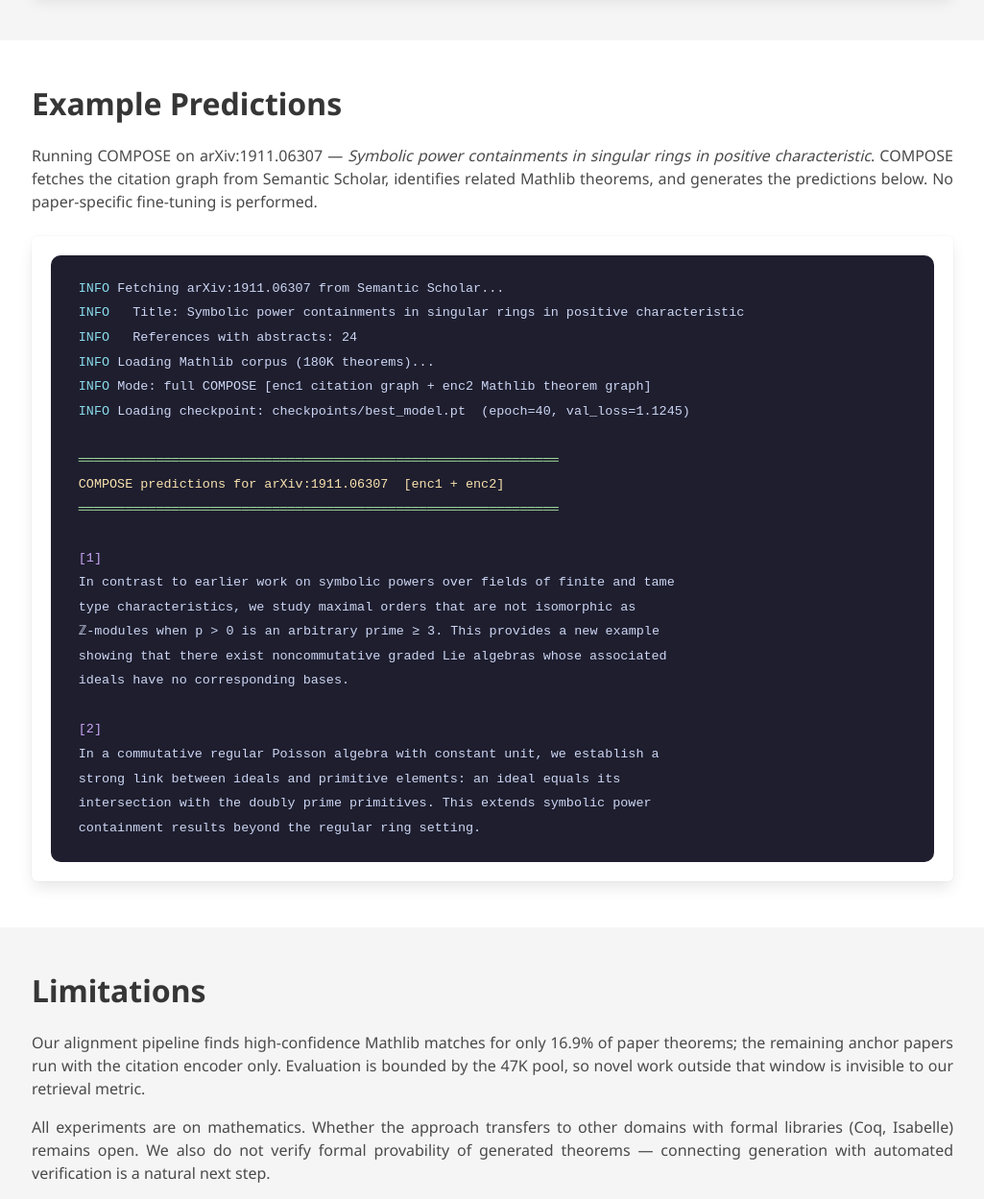
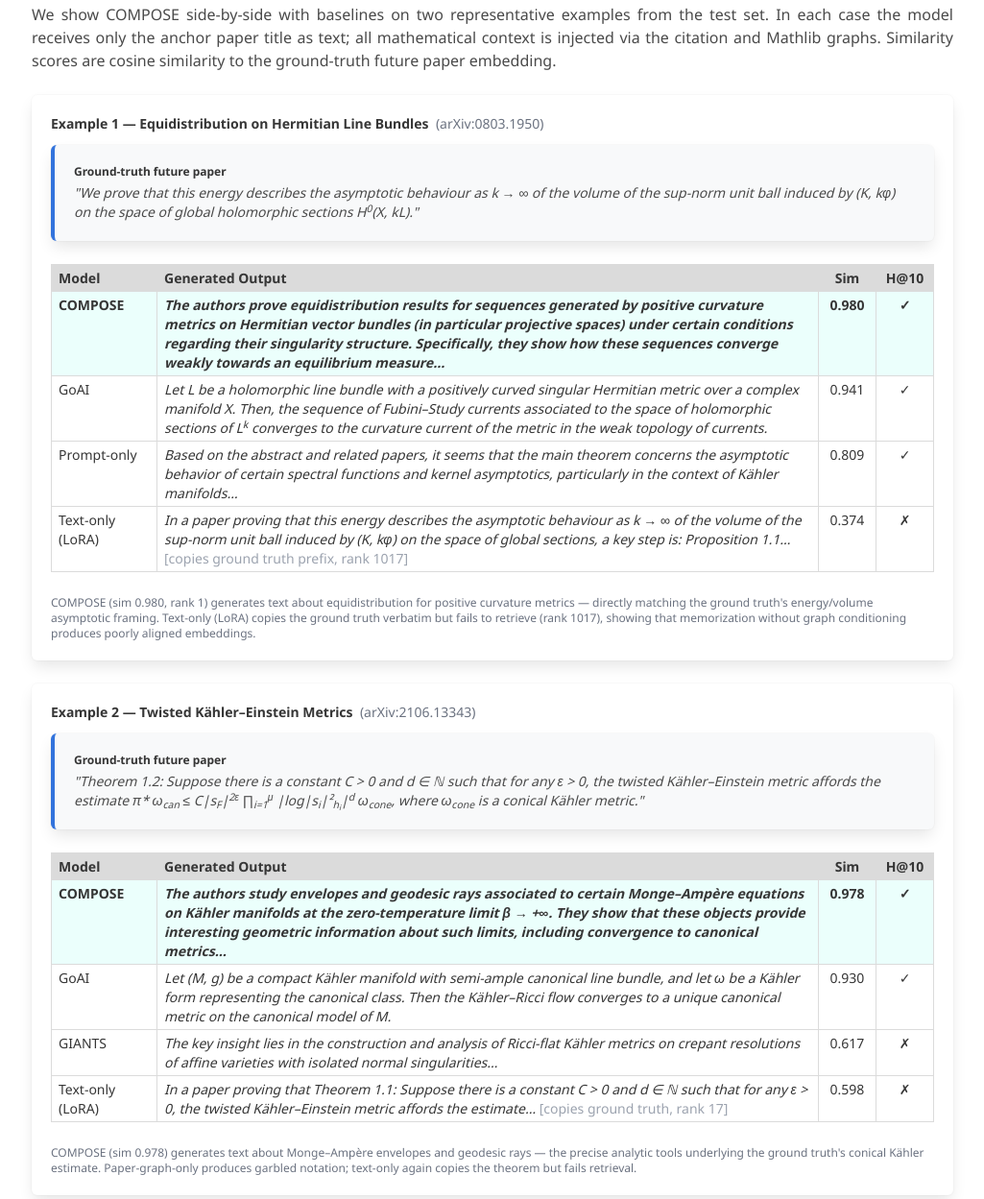
Before and after one commit to david-busbib/COMPOSE-page, a plain HTML site: page index.html in a window 1280 px wide. Shown: the part 5621-6870 px from the top of the page at 96% size, without its empty margins (127-1152 px from the left). Drawn offline with nearby package versions, Linux system fonts and the light colour scheme; some icons are missing; a web font is replaced by a local one.

Commit message:
Replace bar chart with line plot; add real qualitative examples from paper appendix

```diff
--- a/index.html
+++ b/index.html
@@ -432,11 +432,11 @@
         </div>
 
         <div class="box tw-mb-6">
-          <img src="static/images/hk_curve.png" alt="H@10 and H@100 retrieval performance across all models" class="mx-auto">
+          <img src="static/images/hk_curve.png" alt="H@k retrieval curves across all models" class="mx-auto" style="max-width:680px;">
           <p class="tw-text-left tw-text-xs tw-text-gray-500 tw-mt-3">
-            <strong>Retrieval performance (H@10 and H@100) across all models.</strong>
-            COMPOSE (ours) achieves the highest H@10 (0.508) and H@100 (0.808). Orange bars are GPT-4o-based
-            baselines; blue is COMPOSE; grey are DeepSeek-Math 7B and other baselines.
+            <strong>H@k retrieval curves (k = 1 to 100) on the confidence-stratified subset.</strong>
+            COMPOSE (red, bold) consistently dominates all baselines from H@1 through H@100.
+            All other models shown in grey.
           </p>
         </div>
 
@@ -504,39 +504,134 @@
         <h2 class="title is-3">Example Predictions</h2>
         <div class="content has-text-justified">
           <p>
-            Running COMPOSE on arXiv:1911.06307 — <em>Symbolic power containments in singular rings in positive
-            characteristic</em>. COMPOSE fetches the citation graph from Semantic Scholar, identifies related
-            Mathlib theorems, and generates the predictions below. No paper-specific fine-tuning is performed.
+            We show COMPOSE side-by-side with baselines on two representative examples from the test set.
+            In each case the model receives only the anchor paper title as text; all mathematical context
+            is injected via the citation and Mathlib graphs. Similarity scores are cosine similarity to the
+            ground-truth future paper embedding.
           </p>
         </div>
 
-        <div class="box">
-          <div class="terminal">
-            <span class="info">INFO</span> Fetching arXiv:1911.06307 from Semantic Scholar...<br>
-            <span class="info">INFO</span> &nbsp; Title: Symbolic power containments in singular rings in positive characteristic<br>
-            <span class="info">INFO</span> &nbsp; References with abstracts: 24<br>
-            <span class="info">INFO</span> Loading Mathlib corpus (180K theorems)...<br>
-            <span class="info">INFO</span> Mode: full COMPOSE [enc1 citation graph + enc2 Mathlib theorem graph]<br>
-            <span class="info">INFO</span> Loading checkpoint: checkpoints/best_model.pt &nbsp;(epoch=40, val_loss=1.1245)<br>
-            <br>
-            <span class="head">══════════════════════════════════════════════════════════════</span><br>
-            <span class="title-line">COMPOSE predictions for arXiv:1911.06307 &nbsp;[enc1 + enc2]</span><br>
-            <span class="head">══════════════════════════════════════════════════════════════</span><br>
-            <br>
-            <span class="pred">[1]</span><br>
-            In contrast to earlier work on symbolic powers over fields of finite and tame<br>
-            type characteristics, we study maximal orders that are not isomorphic as<br>
-            ℤ-modules when p &gt; 0 is an arbitrary prime ≥ 3. This provides a new example<br>
-            showing that there exist noncommutative graded Lie algebras whose associated<br>
-            ideals have no corresponding bases.<br>
-            <br>
-            <span class="pred">[2]</span><br>
-            In a commutative regular Poisson algebra with constant unit, we establish a<br>
-            strong link between ideals and primitive elements: an ideal equals its<br>
-            intersection with the doubly prime primitives. This extends symbolic power<br>
-            containment results beyond the regular ring setting.
+        <!-- Example 1 -->
+        <div class="box tw-mb-6">
+          <p class="tw-text-sm tw-font-semibold tw-mb-3">
+            <strong>Example 1 — Equidistribution on Hermitian Line Bundles</strong>
+            &nbsp;<span class="tw-text-gray-500 tw-font-normal">(arXiv:0803.1950)</span>
+          </p>
+
+          <div class="box" style="background:#f8f9fa; border-left:4px solid #3273dc;">
+            <p class="tw-text-xs tw-text-gray-500 tw-mb-1"><strong>Ground-truth future paper</strong></p>
+            <p class="tw-text-sm" style="font-style:italic;">
+              "We prove that this energy describes the asymptotic behaviour as
+              <em>k</em> → ∞ of the volume of the sup-norm unit ball induced by
+              (<em>K</em>, <em>k</em>φ) on the space of global holomorphic sections
+              <em>H</em><sup>0</sup>(<em>X</em>, <em>kL</em>)."
+            </p>
           </div>
+
+          <div class="table-container tw-mt-3">
+            <table class="table is-bordered is-narrow is-fullwidth tw-text-sm">
+              <thead class="has-background-grey-lighter">
+                <tr>
+                  <th style="width:110px">Model</th>
+                  <th>Generated Output</th>
+                  <th class="has-text-centered" style="width:60px">Sim</th>
+                  <th class="has-text-centered" style="width:60px">H@10</th>
+                </tr>
+              </thead>
+              <tbody>
+                <tr class="has-background-primary-light">
+                  <td><strong>COMPOSE</strong></td>
+                  <td><em>The authors prove equidistribution results for sequences generated by positive curvature metrics on Hermitian vector bundles (in particular projective spaces) under certain conditions regarding their singularity structure. Specifically, they show how these sequences converge weakly towards an equilibrium measure…</em></td>
+                  <td class="has-text-centered"><strong>0.980</strong></td>
+                  <td class="has-text-centered"><strong>✓</strong></td>
+                </tr>
+                <tr>
+                  <td>GoAI</td>
+                  <td><em>Let L be a holomorphic line bundle with a positively curved singular Hermitian metric over a complex manifold X. Then, the sequence of Fubini–Study currents associated to the space of holomorphic sections of L<sup>k</sup> converges to the curvature current of the metric in the weak topology of currents.</em></td>
+                  <td class="has-text-centered">0.941</td>
+                  <td class="has-text-centered">✓</td>
+                </tr>
+                <tr>
+                  <td>Prompt-only</td>
+                  <td><em>Based on the abstract and related papers, it seems that the main theorem concerns the asymptotic behavior of certain spectral functions and kernel asymptotics, particularly in the context of Kähler manifolds…</em></td>
+                  <td class="has-text-centered">0.809</td>
+                  <td class="has-text-centered">✓</td>
+                </tr>
+                <tr>
+                  <td>Text-only (LoRA)</td>
+                  <td><em>In a paper proving that this energy describes the asymptotic behaviour as k → ∞ of the volume of the sup-norm unit ball induced by (K, kφ) on the space of global sections, a key step is: Proposition 1.1…</em> <span class="tw-text-gray-400">[copies ground truth prefix, rank 1017]</span></td>
+                  <td class="has-text-centered">0.374</td>
+                  <td class="has-text-centered">✗</td>
+                </tr>
+              </tbody>
+            </table>
+          </div>
+          <p class="tw-text-xs tw-text-gray-500 tw-mt-2">
+            COMPOSE (sim 0.980, rank 1) generates text about equidistribution for positive curvature metrics — directly matching the ground truth's energy/volume asymptotic framing. Text-only (LoRA) copies the ground truth verbatim but fails to retrieve (rank 1017), showing that memorization without graph conditioning produces poorly aligned embeddings.
+          </p>
         </div>
+
+        <!-- Example 2 -->
+        <div class="box tw-mb-6">
+          <p class="tw-text-sm tw-font-semibold tw-mb-3">
+            <strong>Example 2 — Twisted Kähler–Einstein Metrics</strong>
+            &nbsp;<span class="tw-text-gray-500 tw-font-normal">(arXiv:2106.13343)</span>
+          </p>
+
+          <div class="box" style="background:#f8f9fa; border-left:4px solid #3273dc;">
+            <p class="tw-text-xs tw-text-gray-500 tw-mb-1"><strong>Ground-truth future paper</strong></p>
+            <p class="tw-text-sm" style="font-style:italic;">
+              "Theorem 1.2: Suppose there is a constant <em>C</em> &gt; 0 and <em>d</em> ∈ ℕ such that for any
+              ε &gt; 0, the twisted Kähler–Einstein metric affords the estimate
+              π* ω<sub>can</sub> ≤ C|s<sub>F</sub>|<sup>2ε</sup>
+              ∏<sub>i=1</sub><sup>μ</sup> |log|s<sub>i</sub>|²<sub>h<sub>i</sub></sub>|<sup>d</sup> ω<sub>cone</sub>,
+              where ω<sub>cone</sub> is a conical Kähler metric."
+            </p>
+          </div>
+
+          <div class="table-container tw-mt-3">
+            <table class="table is-bordered is-narrow is-fullwidth tw-text-sm">
+              <thead class="has-background-grey-lighter">
+                <tr>
+                  <th style="width:110px">Model</th>
+                  <th>Generated Output</th>
+                  <th class="has-text-centered" style="width:60px">Sim</th>
+                  <th class="has-text-centered" style="width:60px">H@10</th>
+                </tr>
+              </thead>
+              <tbody>
+                <tr class="has-background-primary-light">
+                  <td><strong>COMPOSE</strong></td>
+                  <td><em>The authors study envelopes and geodesic rays associated to certain Monge–Ampère equations on Kähler manifolds at the zero-temperature limit β → +∞. They show that these objects provide interesting geometric information about such limits, including convergence to canonical metrics…</em></td>
+                  <td class="has-text-centered"><strong>0.978</strong></td>
+                  <td class="has-text-centered"><strong>✓</strong></td>
+                </tr>
+                <tr>
+                  <td>GoAI</td>
+                  <td><em>Let (M, g) be a compact Kähler manifold with semi-ample canonical line bundle, and let ω be a Kähler form representing the canonical class. Then the Kähler–Ricci flow converges to a unique canonical metric on the canonical model of M.</em></td>
+                  <td class="has-text-centered">0.930</td>
+                  <td class="has-text-centered">✓</td>
+                </tr>
+                <tr>
+                  <td>GIANTS</td>
+                  <td><em>The key insight lies in the construction and analysis of Ricci-flat Kähler metrics on crepant resolutions of affine varieties with isolated normal singularities…</em></td>
+                  <td class="has-text-centered">0.617</td>
+                  <td class="has-text-centered">✗</td>
+                </tr>
+                <tr>
+                  <td>Text-only (LoRA)</td>
+                  <td><em>In a paper proving that Theorem 1.1: Suppose there is a constant C &gt; 0 and d ∈ ℕ such that for any ε &gt; 0, the twisted Kähler–Einstein metric affords the estimate… </em><span class="tw-text-gray-400">[copies ground truth, rank 17]</span></td>
+                  <td class="has-text-centered">0.598</td>
+                  <td class="has-text-centered">✗</td>
+                </tr>
+              </tbody>
+            </table>
+          </div>
+          <p class="tw-text-xs tw-text-gray-500 tw-mt-2">
+            COMPOSE (sim 0.978) generates text about Monge–Ampère envelopes and geodesic rays — the precise analytic tools underlying the ground truth's conical Kähler estimate. Paper-graph-only produces garbled notation; text-only again copies the theorem but fails retrieval.
+          </p>
+        </div>
+
       </div>
     </div>
   </div>
```
